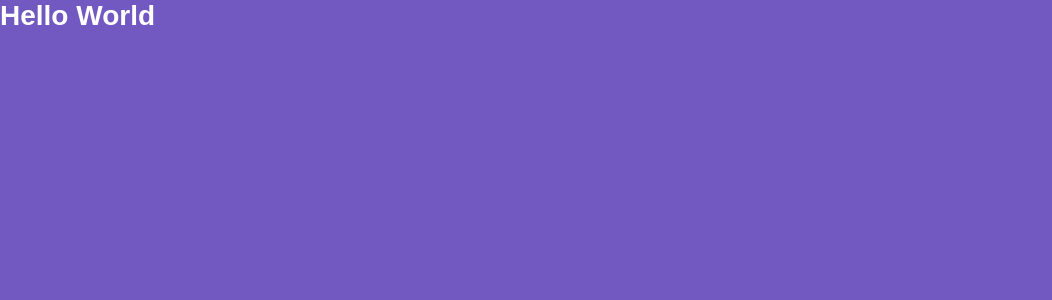
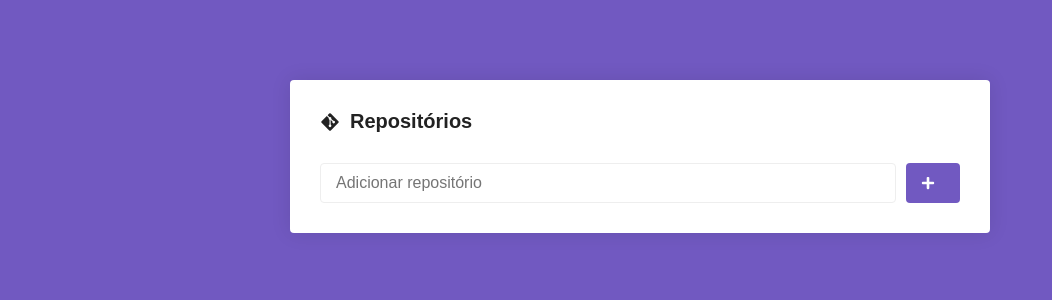
Before and after one commit to lucmkz/bootcamp-react, a React (Create React App) app: page / in a window 1280 px wide. Shown: the top 300 px of the page, without its empty margins (0-1052 px from the left). Built offline with nearby package versions, Linux system fonts and the light colour scheme; the HTML template or start-up script is replaced by a standard one.

Commit message:
main page

```diff
--- a/package.json
+++ b/package.json
@@ -5,6 +5,7 @@
   "dependencies": {
     "react": "16.9.0",
     "react-dom": "16.9.0",
+    "react-icons": "3.7.0",
     "react-router-dom": "5.0.1",
     "react-scripts": "3.1.1",
     "styled-components": "4.3.2"
--- a/src/pages/Main/index.js
+++ b/src/pages/Main/index.js
@@ -1,7 +1,23 @@
 import React from 'react';
 
-import { Title } from './styles';
+import { FaGitAlt, FaPlus } from 'react-icons/fa';
+import { Container, Form, SubmitButton } from './styles';
 
 export default function Main() {
-  return <Title>Hello World</Title>;
+  return (
+    <Container>
+      <h1>
+        <FaGitAlt />
+        Repositórios
+      </h1>
+
+      <Form onSubmit={() => {}}>
+        <input type="text" placeholder="Adicionar repositório" />
+
+        <SubmitButton disabled>
+          <FaPlus color="#fff" size={14} />
+        </SubmitButton>
+      </Form>
+    </Container>
+  );
 }
--- a/src/pages/Main/styles.js
+++ b/src/pages/Main/styles.js
@@ -3,3 +3,51 @@
 export const Title = styled.h1`
   color: #fff;
 `;
+
+export const Container = styled.div`
+  max-width: 700px;
+  background: #fff;
+  border-radius: 4px;
+  box-shadow: 0 0 20px rgba(0, 0, 0, 0.1);
+  padding: 30px;
+  margin: 80px auto;
+
+  h1 {
+    font-size: 20px;
+    display: flex;
+    flex-direction: row;
+    align-items: center;
+  }
+
+  svg {
+    margin-right: 10px;
+  }
+`;
+
+export const Form = styled.form`
+  margin-top: 30px;
+  display: flex;
+  flex-direction: row;
+
+  input {
+    flex: 1;
+    border: 1px solid #eee;
+    padding: 10px 15px;
+    border-radius: 4px;
+    font-size: 16px;
+  }
+`;
+
+export const SubmitButton = styled.button.attrs({
+  type: 'submit',
+})`
+  background: #7159c1;
+  border: 0;
+  padding: 0 15px;
+  margin-left: 10px;
+  border-radius: 4px;
+
+  display: flex;
+  justify-content: center;
+  align-items: center;
+`;
```
Also changed, not shown: 1 other file (tests, documents, lock files or other folders).
